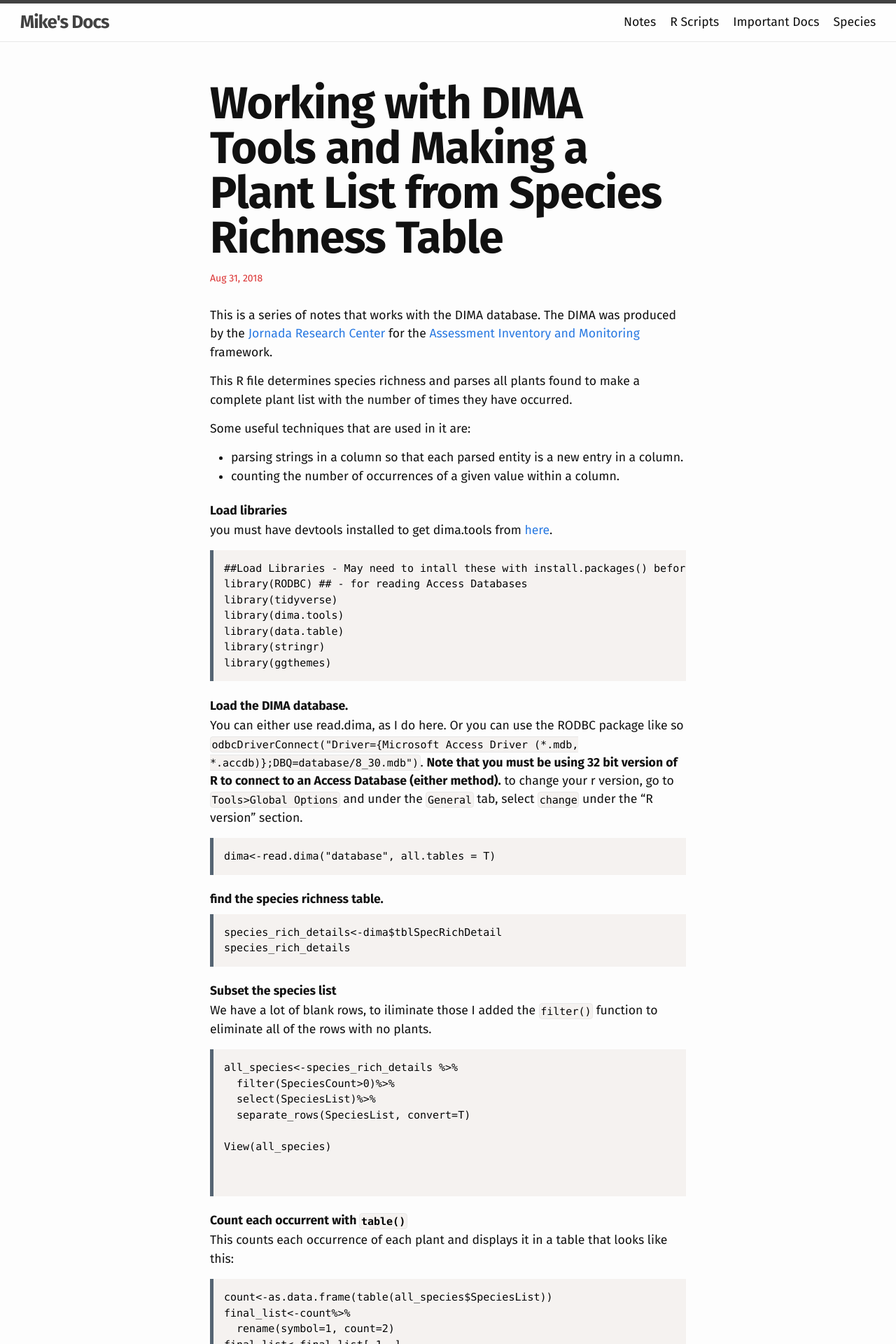
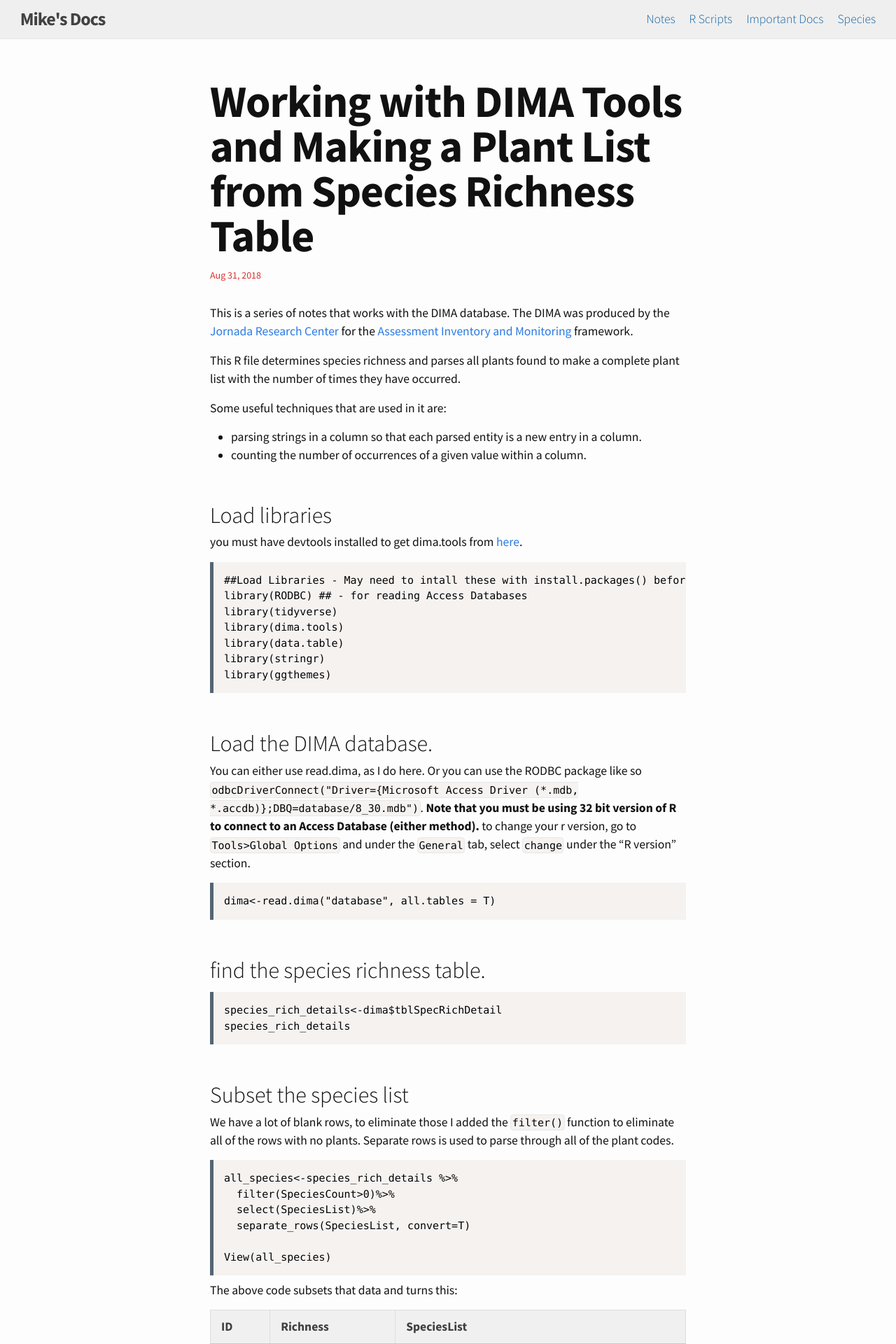
Before and after one commit to mschmidty/bio_notes, a Jekyll site: the page built from r/_posts/2018-08-31-working-with-DIMA.md, in a window 1280 px wide. Shown: the top 1920 px of the page at 70% size. Built offline with Jekyll 4.4.1, drawn with Linux system fonts in a browser that asks for light colours; some of the changed text lies outside the part shown.

Commit message:
font update

````diff
--- a/_layouts/page.html
+++ b/_layouts/page.html
@@ -1,7 +1,7 @@
 ---
 layout: default
 ---
-<header class="page-header" style="background:url({{ page.image | prepend: site.baseurl }}) no-repeat center center fixed; background-size:cover;">
+<header class="page-header" style="background:url({{ page.image | prepend: site.baseurl }}) no-repeat center center scroll; background-size:cover;">
   <div>
     <h1 class="post-title" style="color:#{{ page.color | escape }};">{{ page.title | escape }} </h1>
     <p>{{ page.tagline | escape}}</p>
--- a/_sass/minima/_layout.scss
+++ b/_sass/minima/_layout.scss
@@ -2,7 +2,6 @@
  * Site header
  */
 .site-header {
-  border-top: 5px solid $grey-color-dark;
   border-bottom: 1px solid $grey-color-light;
   min-height: $spacing-unit * 1.865;
 
--- a/_sass/overwrite/all-content.scss
+++ b/_sass/overwrite/all-content.scss
@@ -1,8 +1,25 @@
-
+/*-----------------------------------------------------
+----Variables and Mixins
+-----------------------------------------------------*/
 $writing-width:700px;
+/*-----------------------------------------------------
+----Header
+-----------------------------------------------------*/
 .site-header{
+  background: $light-grey;
   padding:0 2.25%;
+  //border-bottom:3px solid $primary-color;
 }
+.site-title{
+  font-weight:700;
+}
+.site-nav .page-link{
+  color:$primary-color;
+  font-weight:300;
+}
+/*-----------------------------------------------------
+----All
+-----------------------------------------------------*/
 .entry-content {
   p, h1, h2, h3, h4, sub, ul {
     width:$writing-width;
@@ -14,16 +31,9 @@ $writing-width:700px;
     padding-left:60px;
   }
 }
-.post {
-  padding-top:3.5rem;
-}
-.post-title {
-  font-size:4rem;
-}
-.dt-published {
-  color:$red;
-}
-
+/*-----------------------------------------------------
+----Page
+-----------------------------------------------------*/
 section.primary-section{
   width:100%;
   padding:100px 0;
@@ -34,61 +44,18 @@ section.primary-section{
     padding-bottom:2rem;
   }
 }
-ul.article-list{
-  margin:0;
-}
-.home{
-  margin-top:0;
-  padding-top:0;
-}
-.site-header{
-  background: rgba(255,255,255,0.8);
-}
-.site-title{
-  font-weight:800;
-}
-
-.home-banner{
-  background-size:cover;
-  height:100vh;
-  width:100%;
-  display:flex;
-  align-items:center;
-  >div{
-    width:60%;
-    padding-left:1rem;
-  }
-  h1{
-    font-size:7em;
-    color:$light-grey;
-    font-weight:800;
-    text-shadow:2px 2px 4px rgba(0,0,0,0.5);
-    line-height:7rem;
-  }
-  p{
-    color:$light-grey;
-    font-size:1.5rem;
-  }
-}
-
-
 ul.article-list {
   list-style-type: none;
   padding-left:0;
+  margin:0;
   >li{
-    padding:1.5rem 0;
-    border-bottom:1px solid $black;
+    padding:3rem 0;
+    border-bottom:1px solid $light-grey;
     &:last-of-type{
       border-bottom:none;
     }
   }
 }
-
-.post-content p.caption {
-  font-size:0.8rem;
-  margin-top:0;
-}
-
 .page-header {
   width:100%;
   margin:0;
@@ -116,3 +83,59 @@ ul.article-list {
   padding:0;
 
 }
+sub{
+  color:$grey;
+  font-weight:300;
+}
+/*Home Page*/
+.home{
+  margin-top:0;
+  padding-top:0;
+}
+
+
+.home-banner{
+  background-size:cover;
+  height:100vh;
+  width:100%;
+  display:flex;
+  align-items:center;
+  >div{
+    width:60%;
+    padding-left:1rem;
+  }
+  h1{
+    font-size:7em;
+    color:$primary-color;
+    font-weight:700;
+    text-shadow:2px 2px 4px rgba(0,0,0,0.5);
+    line-height:7rem;
+  }
+  p{
+    color:$light-grey;
+    font-size:1.5rem;
+    text-shadow:2px 2px 4px rgba(0,0,0,0.5);
+  }
+}
+
+
+/*-----------------------------------------------------
+----Post
+-----------------------------------------------------*/
+
+.post {
+  padding-top:3.5rem;
+}
+.post-title {
+  font-size:4rem;
+}
+.dt-published {
+  color:$red;
+}
+.post-content p.caption {
+  font-size:0.8rem;
+  margin-top:0;
+}
+.post-content h2 {
+  margin-top:3rem;
+}
--- a/_sass/overwrite/text.scss
+++ b/_sass/overwrite/text.scss
@@ -1,5 +1,7 @@
 @import url('https://fonts.googleapis.com/css?family=Fira+Sans:300,400,700');
-$b-font:"Fira Sans", sans-serif;
+
+@import url('https://fonts.googleapis.com/css?family=Source+Sans+Pro:300,400,700');
+$b-font:"Source Sans Pro", sans-serif;
 $font-size:1.1rem;
 body{
   font-family:$b-font;
@@ -15,17 +17,17 @@ h1, .post-content h1 {
   font-weight:700;
 }
 h2, .post-content h2{
-  font-size:$font-size;
-  font-weight:700;
+  font-size:2rem;
+  font-weight:300;
   margin:1.4rem auto 0.1rem auto;
 }
 h3, .post-content h3 {
-  font-size:$font-size;
-  font-weight:400;
+  font-size:1.4rem;
+  font-weight:300;
   color:$secondary-color;
-  font-style:italic;
   margin:1rem auto 0.1rem auto;
-  text-decoration:underline;
+  line-height:1.2;
+  margin-bottom:0.5rem;
 }
 p, .post-content p {
   font-size:$font-size;
--- a/r/_posts/2018-08-31-working-with-DIMA.md
+++ b/r/_posts/2018-08-31-working-with-DIMA.md
@@ -41,7 +41,7 @@ species_rich_details
 
 
 ## Subset the species list
-We have a lot of blank rows, to iliminate those I added the `filter()` function to eliminate all of the rows with no plants.
+We have a lot of blank rows, to eliminate those I added the `filter()` function to eliminate all of the rows with no plants. Separate rows is used to parse through all of the plant codes.
 
 ```{r}
 all_species<-species_rich_details %>%
@@ -50,12 +50,33 @@ all_species<-species_rich_details %>%
   separate_rows(SpeciesList, convert=T)
 
 View(all_species)
+```
+
+The above code subsets that data and turns this:
+
+| ID | Richness | SpeciesList |
+|----|----------|---------------------------|
+| 1 | 3 | ACHY; POFE; BOGR2; |
+| 2 | 2 | PLJA; HECO26; |
+| 3 | 4 | PIED; ARTR2; DEPI; HECO26 |
+
+Into this:
+
+| ID | SpeciesList |
+|----|-------------|
+| 1 | ACHY |
+| 2 | POFE |
+| 3 | BOGR |
+| 4 | PLJA |
+| 5 | HECO26 |
+| 6 | PIED |
+| 7 | ARTR2 |
+| 8 | DEPI |
+| 9 | HECO26 |
 
 
-```
-
 ## Count each occurrent with `table()`
-This counts each occurrence of each plant and displays it in a table that looks like this:
+This counts each occurrence of each plant and displays it in a table;
 ```{r}
 count<-as.data.frame(table(all_species$SpeciesList))
 final_list<-count%>%
@@ -67,22 +88,23 @@ final_list
 
 ## Load and Merge with the plant list for Colorado
 
-Read the Plant List. I got this plant list at the [USDA Plants Database](https://plants.sc.egov.usda.gov/dl_state.html).
+### Read the Plant List.
+I got this plant list at the [USDA Plants Database](https://plants.sc.egov.usda.gov/dl_state.html).
 ```{r}
 plant_list<-read_csv("COplants5312018.txt")
 plant_list
 ```
 
-Clean and Merge
+### Clean and Merge
+The plant list sometimes has more than one entry for each plant.  For example ACHY has 3 entries.  When you merge it will match all three of those entries, but we only want one of the entries, so we select just the first of each plant instance with `match(unique())`.
 ```{r}
 plant_list_cl<- plant_list%>%
   rename(symbol=1, sci_name=3)
-
 plant_list_cl<-plant_list_cl[match(unique(plant_list_cl$symbol), plant_list_cl$symbol),]
 plant_list_cl
 ```
 
-Join the tables
+### Join the tables
 ```{r}
 final_merged_list<-final_list %>%
   left_join(plant_list_cl)%>%
@@ -109,7 +133,6 @@ write_csv(final_merged_list, "output/species_richness_plant_list_8312018.csv")
 
 
 ## Plot
-
 ### get rid of unknowns
 ```{r}
 for_plot_cl<-final_merged_list%>%
````
Also changed, not shown: other parts of r/_posts/2018-08-31-working-with-DIMA.md (+3 -1 lines), r/_posts/2018-08-24-seq-counter-based-on-event.md (+3 -1 lines).
